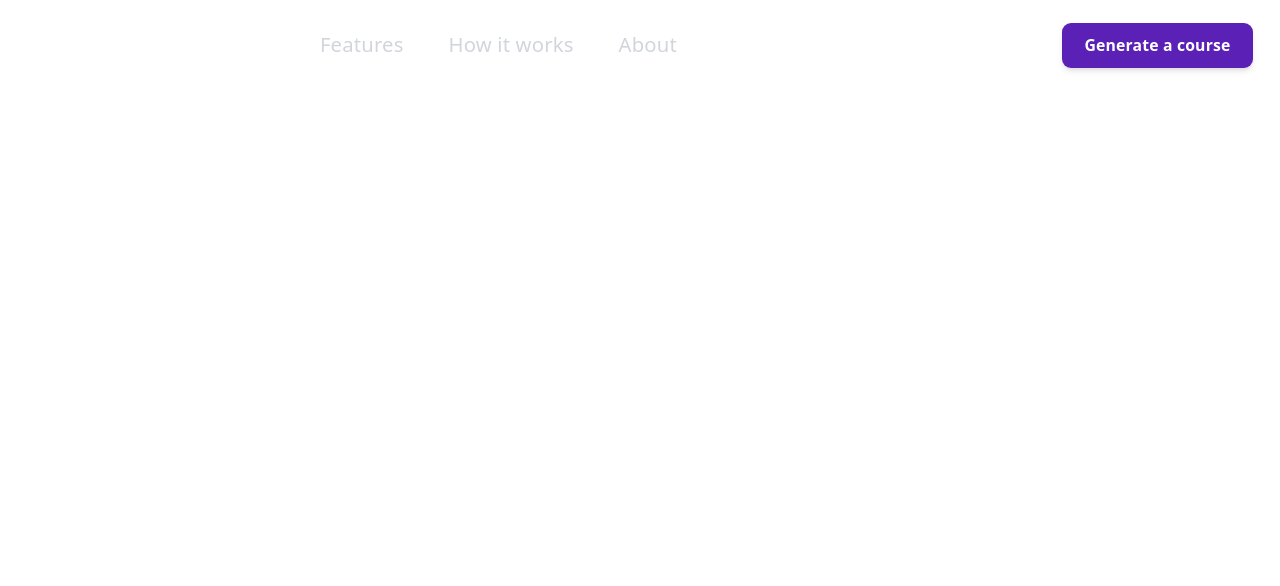
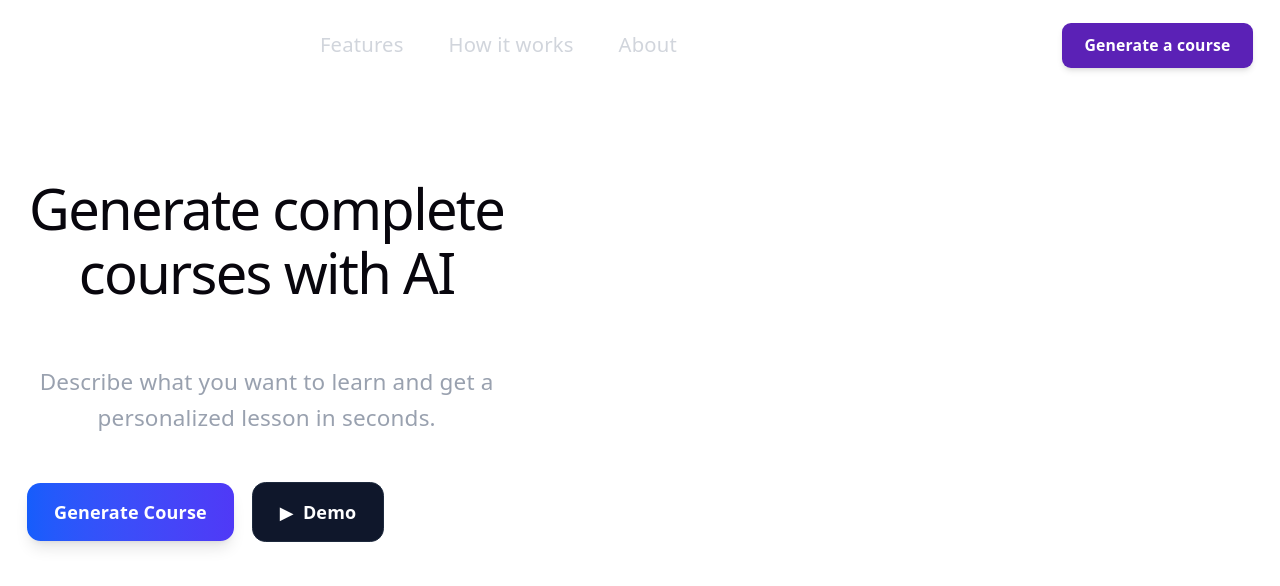
Before and after one commit to Phawaaaz/Etech, a React (Vite) app: page / in a window 1280 px wide. Shown: the top 586 px of the page. Built offline with nearby package versions, Linux system fonts and the light colour scheme.

Commit message:
Modified Landing Page  file: Imported HeroSection

```diff
--- a/src/pages/LandingPage.jsx
+++ b/src/pages/LandingPage.jsx
@@ -1,9 +1,11 @@
+import HeroSection from "../components/HeroSection";
 import Navbar from "../components/Navbar";
 
 export default function LandingPage() {
   return (
     <div>
       <Navbar />
+      <HeroSection />
     </div>
   );
 }
```
